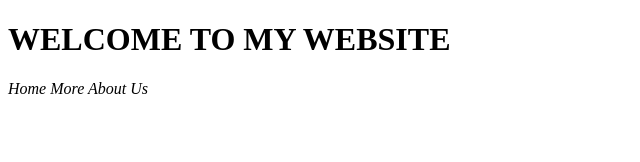
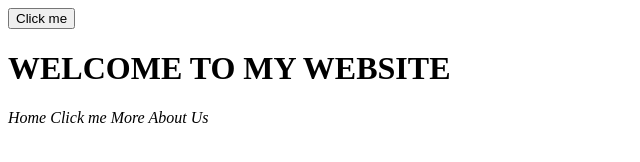
Before and after one commit to VaskarAmatya/Portfolio-Website, a plain HTML site: page index.html in a window 1280 px wide. Shown: the whole page, without its empty margins (0-640 px from the left). Drawn offline with Linux system fonts and the light colour scheme.

Commit message:
ADDED DROPDOWN

```diff
--- a/index.html
+++ b/index.html
@@ -6,11 +6,17 @@
     <title>OKAYYYY</title>
 </head>
 <body>
+    <button align="center">
+        Click me
+    </button>
     <h1>
         WELCOME TO MY WEBSITE
     </h1>
     <var>
-        Home      More       About Us
+        Home  <dropdown>
+        Click me
+        </dropdown>
+       More       About Us
     </var>
 </body>
 </html>
```
